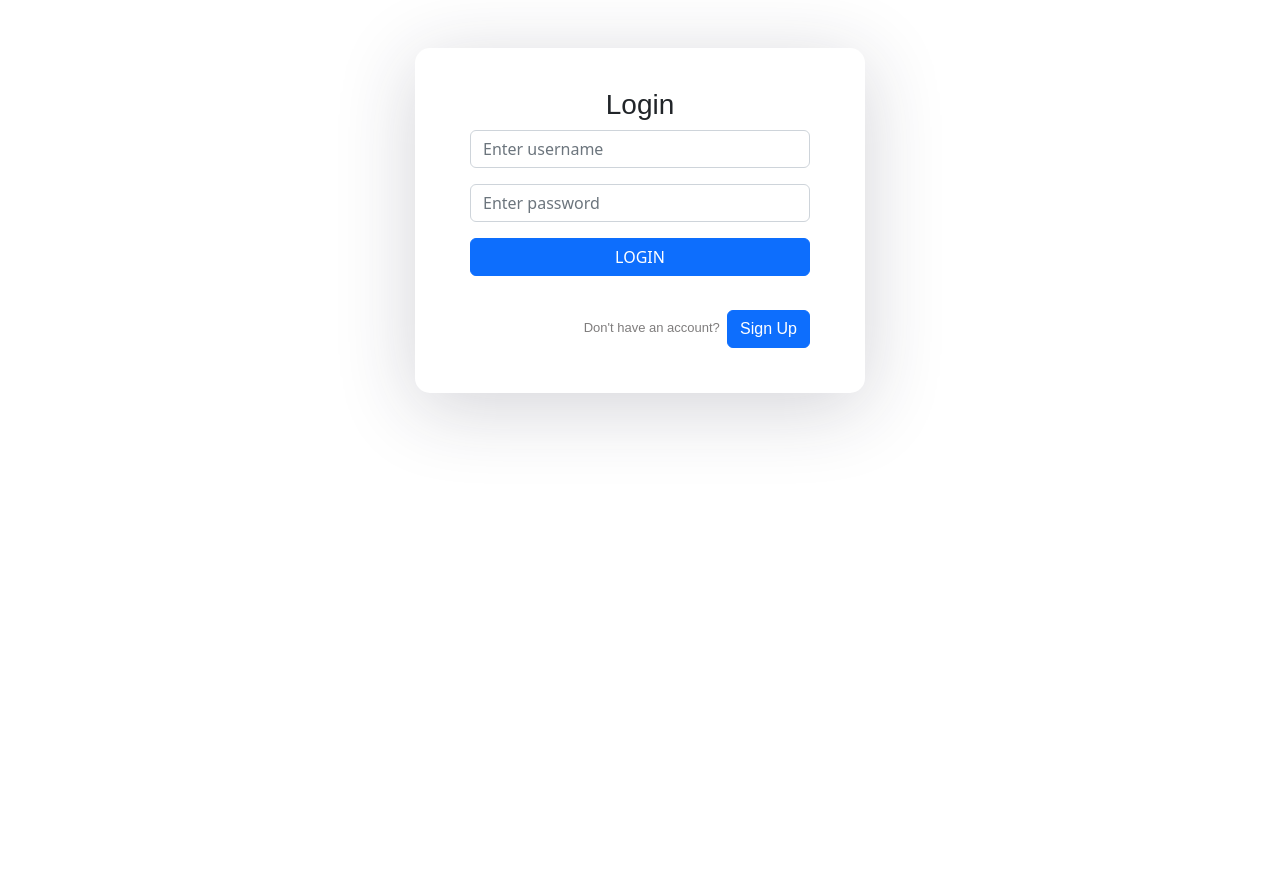
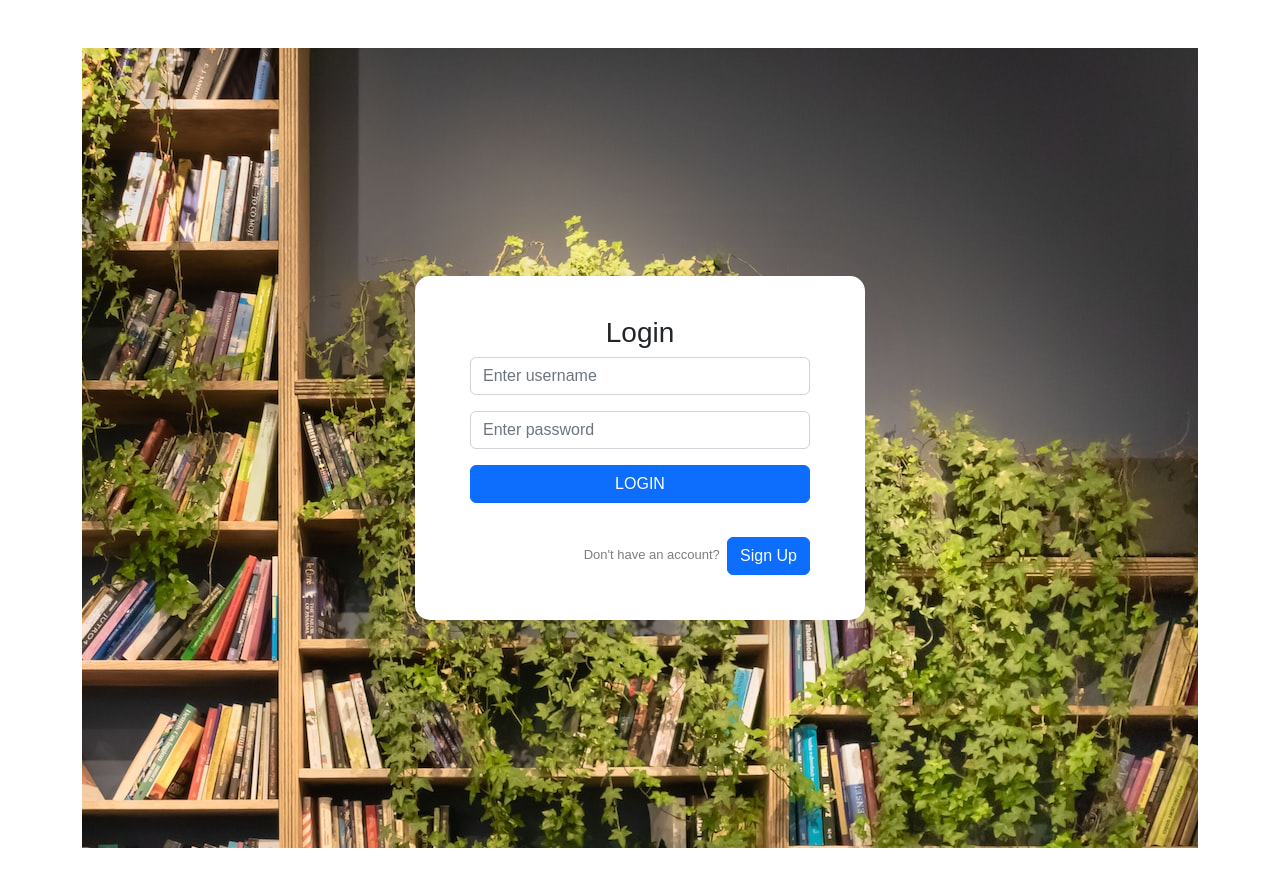
Before and after one commit to Ruby-Supremes/Light-Reader, a React (Create React App) app in the folder client/: page / in a window 1280 px wide. Shown: the top 886 px of the page. Before the commit the page ends 800 px from the top, so only its background shows below. Built offline with nearby package versions, Linux system fonts and the light colour scheme; no server answers.

Commit message:
updated navbar

```diff
--- a/client/src/components/Auth.js
+++ b/client/src/components/Auth.js
@@ -9,7 +9,7 @@ function Auth({ onLogin }) {
   return (
     <div className="container py-5">
       <center>
-      <div>
+      <div className = "homepage">
       <div className="auth-inner">
         {/* <Logo>Reciplease</Logo> */}
         {showLogin ? (
--- a/client/src/components/Login.js
+++ b/client/src/components/Login.js
@@ -57,6 +57,9 @@ function Login({onLogin}) {
         }
 
       });
+      // setUsername('')
+      // setPassword('')
+
     }
 
   return (
@@ -64,7 +67,8 @@ function Login({onLogin}) {
         <h3>Login</h3>
         <div className="mb-3">
           <input
-            type="text" value={username}
+            type="text"
+            value={username}
             onChange={(e) => setUsername(e.target.value)}
             name="username"
             className="form-control"
--- a/client/src/index.css
+++ b/client/src/index.css
@@ -16,9 +16,22 @@
 .scard{
   float:right;
 }
+.homepage{
+    background-image: url('https://media.istockphoto.com/photos/textbooks-stacked-on-school-desk-with-chalkboard-background-picture-id638383032?b=1&k=20&m=638383032&s=170667a&w=0&h=T8UqCXjblfdTPKu4LlLHqJWizWbd3LEhEkJHAMcB83I=');
+  background-image: url(../public/images/bg1.jpg);
+  background-position: center; /* Center the image */
+  background-repeat: no-repeat;
+  min-height: 100vh;
+  display: flex;
+  font-weight: 400;
+  font-family: 'Fira Sans', sans-serif;
+  /* #1C8EF9 !important; */
+}
 body {
-  /* background-image: url(../public/images/bg1.jpg);  */
-  /* #1C8EF9 !important; */
+
+
+  background-position: center; /* Center the image */
+  background-repeat: no-repeat;
   min-height: 100vh;
   display: flex;
   font-weight: 400;
```
